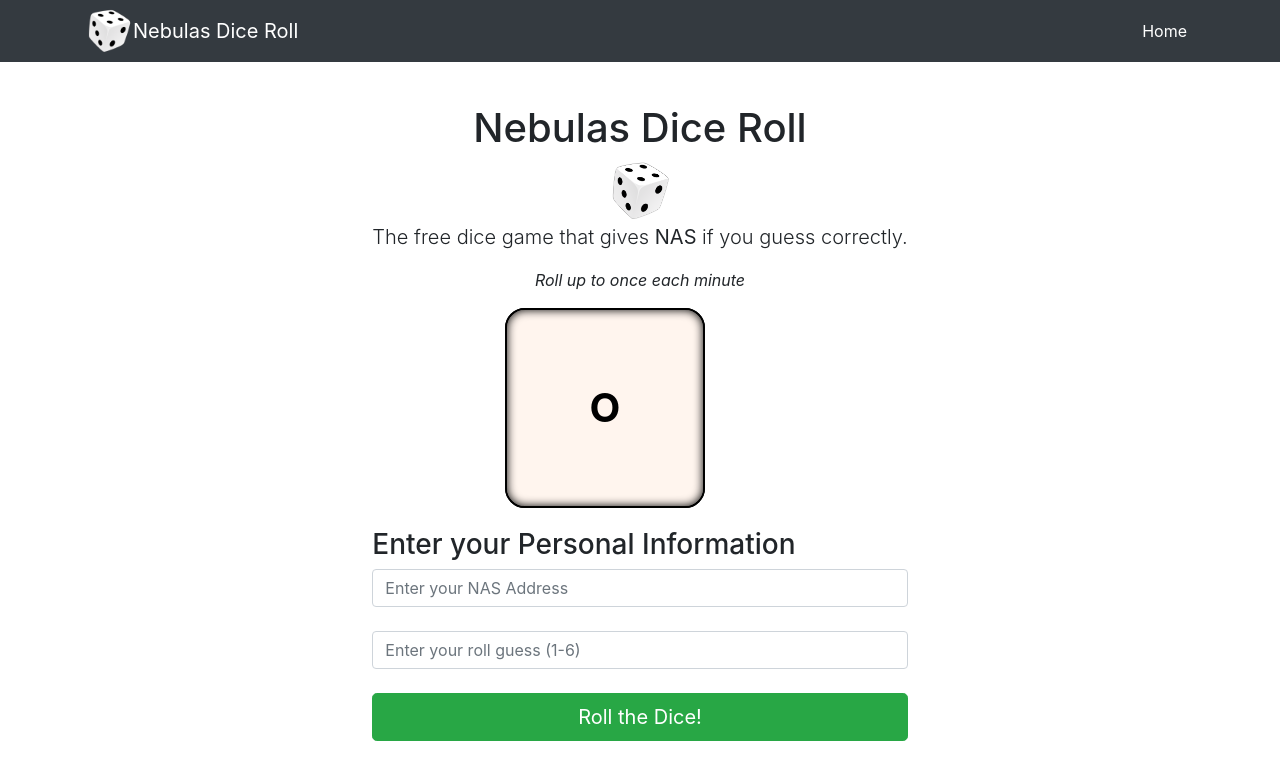
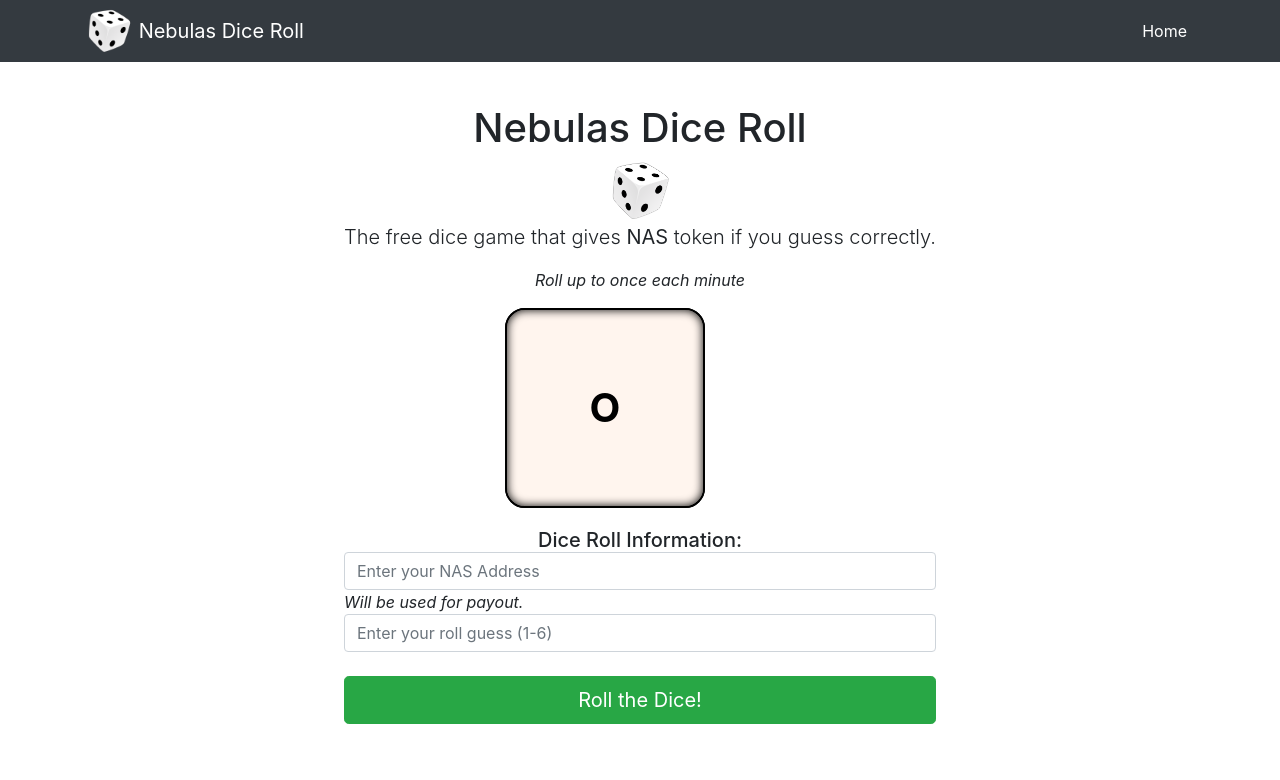
Before and after one commit to cbonoz/nebulas-dice, a website: page index.html in a window 1280 px wide. Drawn offline with Linux system fonts and the light colour scheme.

Commit message:
add spacing

```diff
--- a/index.html
+++ b/index.html
@@ -37,7 +37,7 @@
   <!-- Navigation -->
   <nav class="navbar navbar-expand-lg navbar-dark bg-dark fixed-top">
     <div class="container">
-      <img src="assets/dice.png" width="48"/><a class="navbar-brand" href="#">Nebulas Dice Roll</a>
+      <img src="assets/dice.png" width="48"/><a class="navbar-brand" href="#">&nbsp;Nebulas Dice Roll</a>
       <button class="navbar-toggler" type="button" data-toggle="collapse" data-target="#navbarResponsive" aria-controls="navbarResponsive"
         aria-expanded="false" aria-label="Toggle navigation">
         <span class="navbar-toggler-icon"></span>
@@ -69,7 +69,7 @@
       <div class="col-lg-12 text-center">
         <h1 class="mt-5">Nebulas Dice Roll</h1>
         <img src="assets/dice.png" class="centered" width="64"/>
-        <p class="lead">The free dice game that gives <b>NAS</b> if you guess correctly.</p>
+        <p class="lead">The free dice game that gives <b>NAS</b> token if you guess correctly.</p>
         <p><i>Roll up to once each minute</i></p>
         <p class="dapp-info"></p>
         <ul class="list-unstyled">
@@ -105,8 +105,9 @@
 
     <div class="row clearfix dice-form">
       <div class="col-md-12 column">
-        <h3>Enter your Personal Information</h3>
+        <h5 class="centered">Dice Roll Information:</h5>
         <input type="text" class="form-control" id="address" placeholder="Enter your NAS Address" />
+        <i>Will be used for payout.</i>
         <br/>
         <input type="number" class="form-control" id="guess" placeholder="Enter your roll guess (1-6)" />
         <br/>
```
